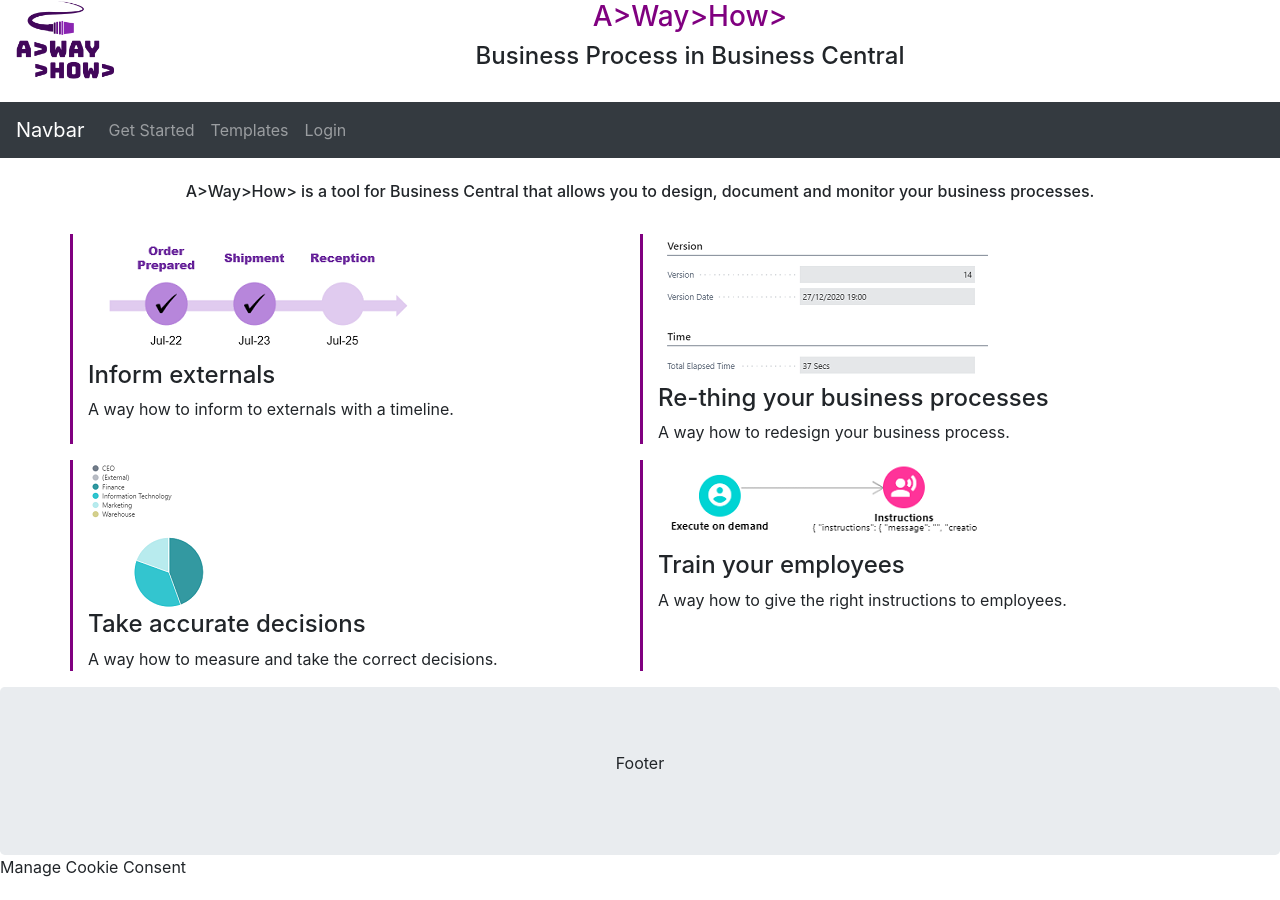
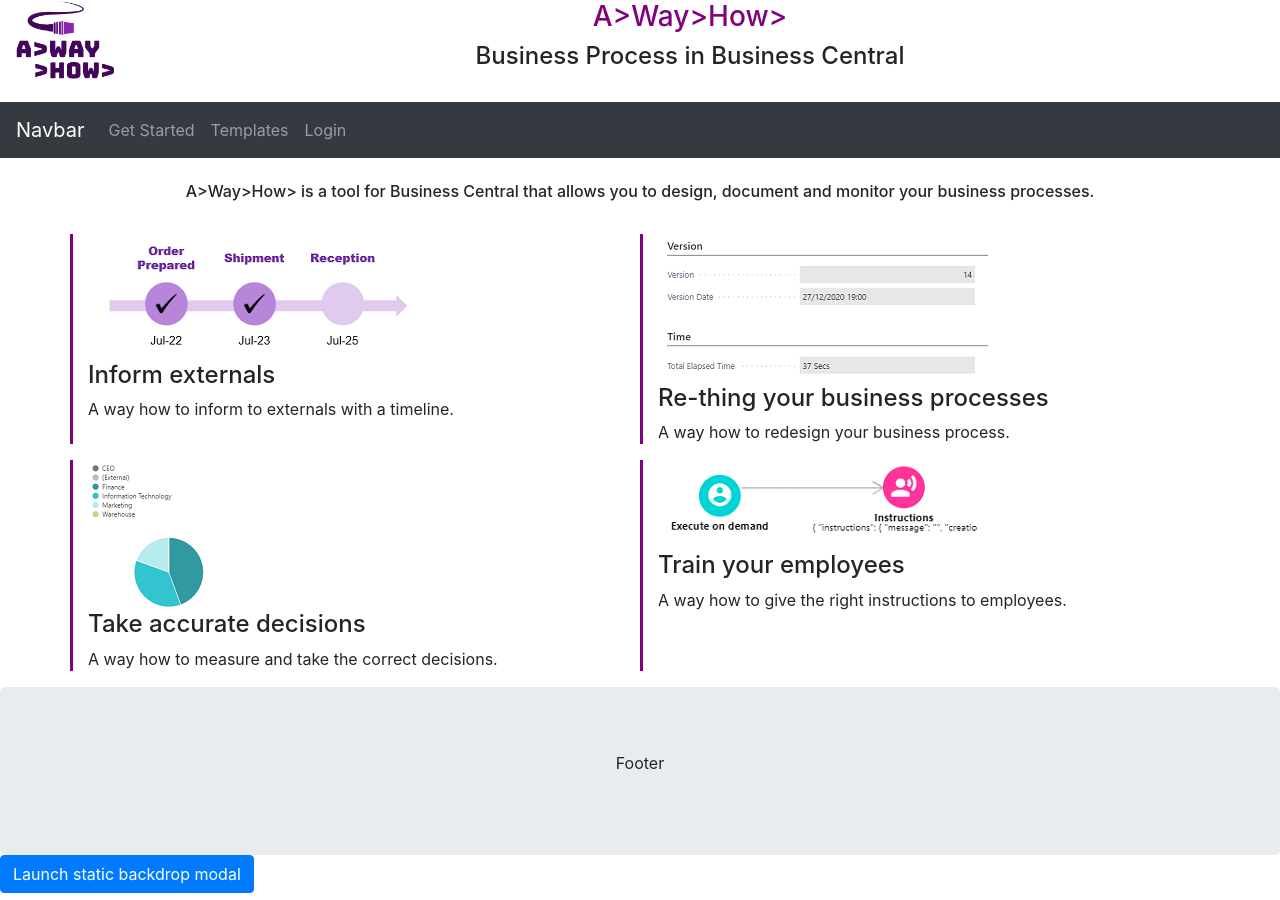
Before and after one commit to awayhow/awayhow.github.io, a Jekyll site: the page built from index.html, in a window 1280 px wide. Built offline with Jekyll 4.4.1, drawn with Linux system fonts in a browser that asks for light colours.

Commit message:
cookMan5

```diff
--- a/_includes/cookConsMan.html
+++ b/_includes/cookConsMan.html
@@ -1,4 +1,8 @@
-<div id="cookConsMan"></div>
+<div id="cookConsMan">
+    <button type="button" class="btn btn-primary" data-toggle="modal" data-target="#staticBackdrop">
+        Launch static backdrop modal
+    </button>
+</div>
 
 <!-- Modal -->
 <div class="modal fade" id="staticBackdrop" data-backdrop="static" data-keyboard="false" tabindex="-1" aria-labelledby="staticBackdropLabel" aria-hidden="true">
```
Also changed, not shown: other parts of _includes/cookConsMan.html (+4 -2 lines).
